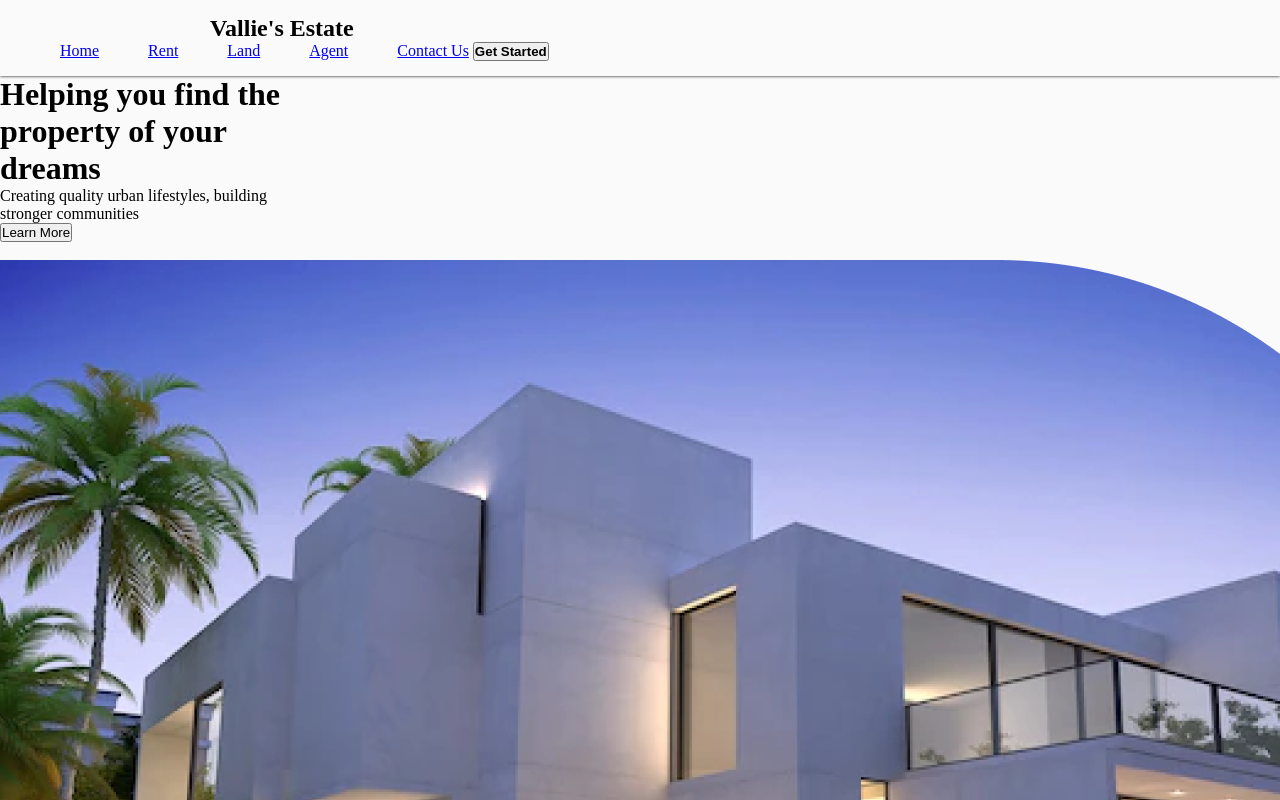
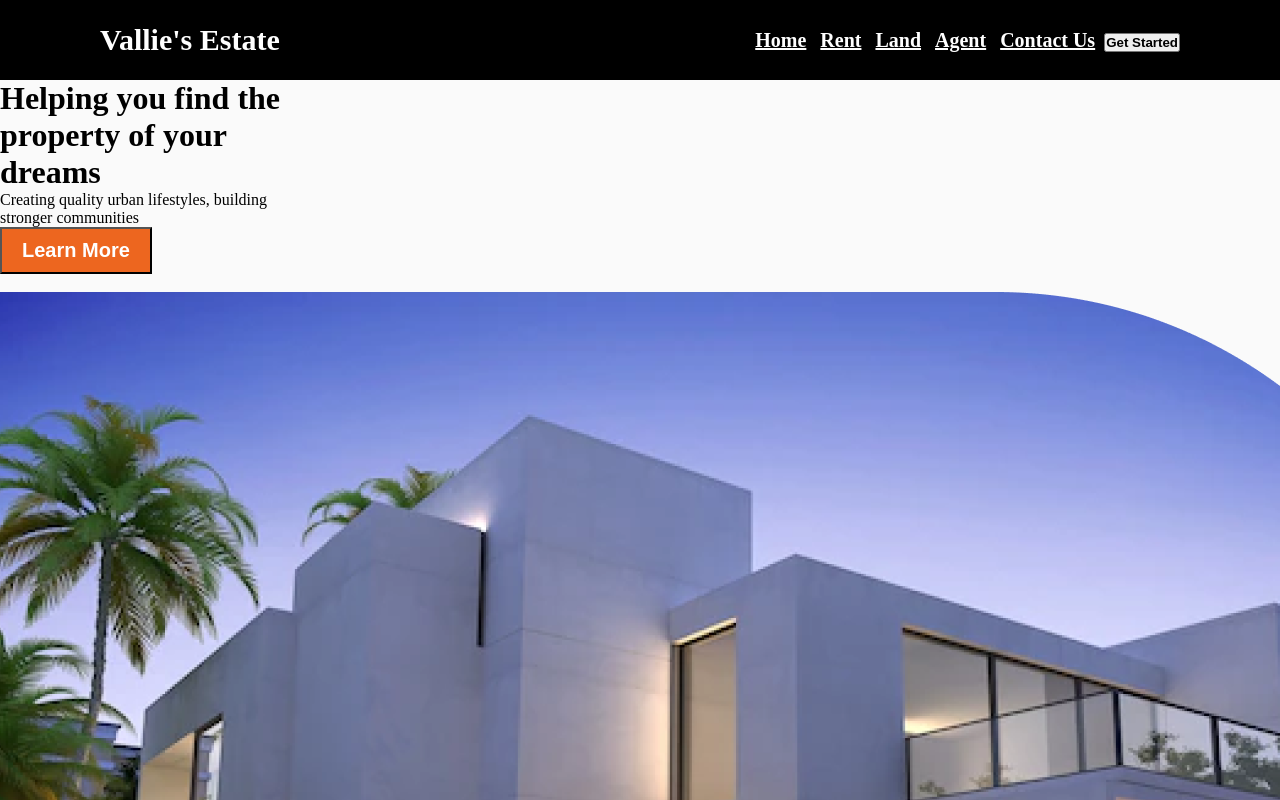
Before and after one commit to IanMwaniki/Ian-s-Estate, a plain HTML site: page index.html in a window 1280 px wide. Shown: the top 800 px of the page. Drawn offline with Linux system fonts and the light colour scheme; some icons are missing; files whose address does not match are found by name; a web font is replaced by a local one.

Commit message:
rechange css code for navbar

```diff
--- a/assets/css/style.css
+++ b/assets/css/style.css
@@ -5,34 +5,42 @@
 body{
     background: #fafafa;
 }
-.navigationbar{
-    display: flex;
-    background-color: #fafafa;
-    padding:15px;
-    text-align: center;
-    box-shadow: 0 0 3px black;
+
+nav{
+    background: black;
+    height: 80px;
+    width: 100%;
 }
-nav li{
-    display: inline;
-    padding-left: 45px;
+label.logo{
+    color: white;
+    font-size: 30px;
+    line-height: 80px;
+    margin-left: 100px;
+    font-weight: bold;
 }
-.nav li a{
-    color: black;
-    text-decoration: none;
-    padding: 13px;
-    transition: .3s ease;
+nav ul{
+    float: right;
+    margin-right: 100px;
 }
-.navigationbar li a:hover{
-    color: #fafafa;
+nav ul li{
+    display: inline-block;
+    line-height: 80px;
+    margin: 0 5px;
 }
-
- .navigationbar button #h4{
+nav ul li a{
+    color: white;
     font-size: 20px;
-    color: #fafafa;
-    background-color: #2549d3;
-    font-family: Oleo script;font-style: normal;
-     border-radius: 30px;
-    float:right;
-    position:relative;
-    top:-15px;
+    font-weight: bold;
 }
+li button{
+    font-size: 20px;
+    background-color:#ed661f;
+    color: white;
+    font-weight: bold;
+    border-radius: 0px;
+    padding: 10px 20px;
+}
+nav ul li a:hover{
+    transition: .5s;
+    color: #ed661f;
+}
--- a/index.html
+++ b/index.html
@@ -14,7 +14,7 @@
 
         <div class="navigationbar">
           <nav>
-          <h2 class="navigation">Vallie's Estate</h2>
+            <label class="logo">Vallie's Estate</label>
           <ul class="navbar">
             <li><a href="#">Home</a></li>
             <li><a href="#">Rent</a></li>
```
